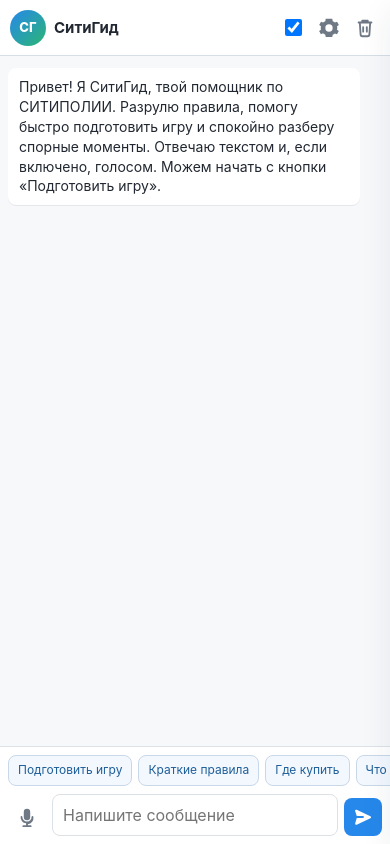
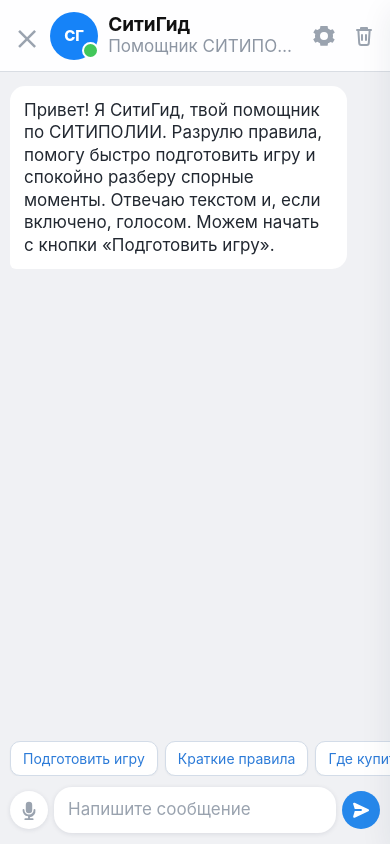
Before and after one commit to Egor-Zvada/tavrida, a plain HTML site: page public/index.html in a window 390 px wide. Drawn offline with Linux system fonts and the light colour scheme; no server answers.

Commit message:
Restyle mobile chat like VK

```diff
--- a/public/styles.css
+++ b/public/styles.css
@@ -675,7 +675,7 @@ h2 {
     width: 100vw;
     height: 100dvh;
     overflow: hidden;
-    background: #f7f8fa;
+    background: #f0f1f4;
   }
 
   .rail,
@@ -690,7 +690,8 @@ h2 {
     max-width: 100vw;
     height: 100dvh;
     min-height: 0;
-    grid-template-rows: 56px minmax(0, 1fr) auto auto;
+    grid-template-rows: 72px minmax(0, 1fr) auto auto;
+    background: #f0f1f4;
     overflow: hidden;
   }
 
@@ -699,106 +700,212 @@ h2 {
   }
 
   .chat-header {
-    height: 56px;
-    padding: 0 8px 0 10px;
-    border-bottom-color: #d8dee6;
+    height: 72px;
+    gap: 10px;
+    padding: 0 8px 0 14px;
+    border-bottom-color: #d9dde3;
+    background: rgba(255, 255, 255, .96);
+    box-shadow: 0 1px 0 rgba(0, 0, 0, .04);
+  }
+
+  .chat-header::before {
+    content: "×";
+    flex: 0 0 auto;
+    color: #9aa3af;
+    font-size: 40px;
+    font-weight: 300;
+    line-height: 1;
   }
 
   .chat-title {
-    gap: 0;
+    gap: 1px;
   }
 
   .chat-title strong {
+    color: #111111;
+    font-size: 19px;
+    font-weight: 750;
+    line-height: 1.15;
+  }
+
+  .avatar {
+    width: 48px;
+    height: 48px;
+    flex-basis: 48px;
+  }
+
+  .bot-avatar {
+    position: relative;
+    color: #ffffff;
+    background: #1683f8;
     font-size: 15px;
   }
 
-  .avatar {
-    width: 36px;
-    height: 36px;
-    flex-basis: 36px;
+  .bot-avatar::after {
+    content: "";
+    position: absolute;
+    right: -1px;
+    bottom: 1px;
+    width: 13px;
+    height: 13px;
+    border: 2px solid #ffffff;
+    border-radius: 50%;
+    background: #42c75a;
   }
 
   .chat-title span {
+    display: block;
+    color: #8d96a3;
+    font-size: 17px;
+    line-height: 1.15;
+  }
+
+  .toggle {
     display: none;
   }
 
-  .toggle {
-    width: 34px;
-    height: 36px;
-    justify-content: center;
-  }
-
-  .toggle input {
-    width: 17px;
-    height: 17px;
-    margin: 0;
-  }
-
   .chat-actions {
-    gap: 2px;
+    gap: 4px;
+    margin-left: 0;
   }
 
   .chat-actions .icon-button {
-    width: 34px;
-    height: 36px;
+    width: 36px;
+    height: 40px;
+    color: #9aa3af;
+    border-radius: 50%;
+  }
+
+  .chat-actions .icon-button:hover {
+    background: #eef3f9;
+  }
+
+  .chat-actions .icon-button svg {
+    width: 24px;
+    height: 24px;
+  }
+
+  .mobile-only {
+    display: grid;
   }
 
   .messages {
-    gap: 7px;
-    padding: 12px 8px 10px;
+    gap: 10px;
+    padding: 14px 10px 14px;
+    background: #f0f1f4;
+  }
+
+  .message {
+    align-items: flex-end;
   }
 
   .bubble {
-    max-width: 94%;
-    padding: 9px 11px;
-    font-size: 14px;
-    line-height: 1.42;
+    max-width: 91%;
+    padding: 13px 14px;
+    border-radius: 15px;
+    font-size: 17px;
+    line-height: 1.32;
+    box-shadow: none;
+  }
+
+  .message:not(.out):not(.system) .bubble {
+    min-width: 0;
+    border-bottom-left-radius: 6px;
+  }
+
+  .message.out .bubble {
+    border-bottom-right-radius: 6px;
   }
 
   .message:not(.out):not(.system) .bubble,
   .bubble.has-audio {
-    max-width: 94%;
+    max-width: 91%;
     min-width: 0;
+  }
+
+  .message.system .bubble {
+    max-width: 86%;
+    color: #7b8491;
+    background: #e8ebef;
+    font-size: 14px;
+  }
+
+  .message-text p {
+    margin-bottom: 10px;
   }
 
   .message-text ol,
   .message-text ul {
-    padding-left: 20px;
+    padding-left: 23px;
   }
 
   .message-text li {
-    margin-bottom: 6px;
+    margin-bottom: 8px;
+  }
+
+  .audio-reply {
+    margin-top: 10px;
   }
 
   .quick-actions {
-    gap: 6px;
-    padding: 8px 8px 0;
+    gap: 7px;
+    padding: 9px 10px 0;
+    background: #f0f1f4;
+    border-top: 0;
   }
 
   .quick-actions button {
-    height: 31px;
-    padding: 0 9px;
-    font-size: 12px;
+    height: 35px;
+    padding: 0 12px;
+    border-color: #d3dce8;
+    border-radius: 10px;
+    color: #2c7bd8;
+    background: #ffffff;
+    font-size: 14px;
+    box-shadow: 0 1px 2px rgba(15, 34, 58, .05);
   }
 
   .composer {
     grid-template-columns: 38px minmax(0, 1fr) 38px;
     gap: 6px;
-    padding: 8px max(8px, env(safe-area-inset-right)) max(8px, env(safe-area-inset-bottom)) max(8px, env(safe-area-inset-left));
-    min-height: 58px;
+    align-items: center;
+    padding: 10px max(10px, env(safe-area-inset-right)) max(10px, env(safe-area-inset-bottom)) max(10px, env(safe-area-inset-left));
+    min-height: 68px;
+    background: #f0f1f4;
   }
 
   .composer textarea {
-    min-height: 38px;
-    max-height: 112px;
-    padding: 9px 10px;
-    font-size: 16px;
+    min-height: 46px;
+    max-height: 118px;
+    padding: 11px 14px;
+    border: 0;
+    border-radius: 18px;
+    color: #111111;
+    background: #ffffff;
+    box-shadow: 0 1px 5px rgba(15, 34, 58, .10);
+    font-size: 17px;
+  }
+
+  .composer textarea::placeholder {
+    color: #9aa3af;
   }
 
   .composer .icon-button,
   .composer .send-button {
     width: 38px;
     height: 38px;
+    border-radius: 50%;
+  }
+
+  .composer .icon-button {
+    color: #9aa3af;
+    background: #ffffff;
+    box-shadow: 0 1px 5px rgba(15, 34, 58, .10);
+  }
+
+  .composer .send-button {
+    color: #ffffff;
+    background: #2688eb;
   }
 
   .settings-panel {
```
